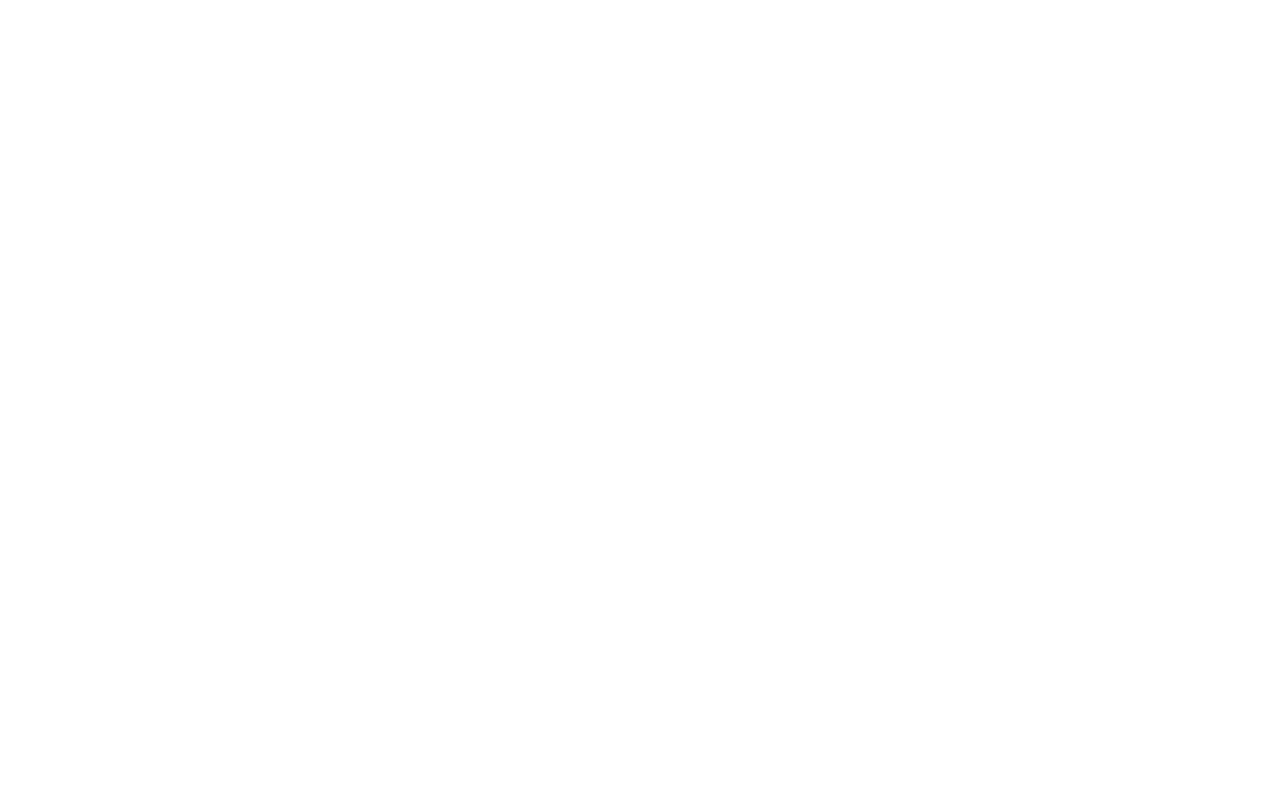
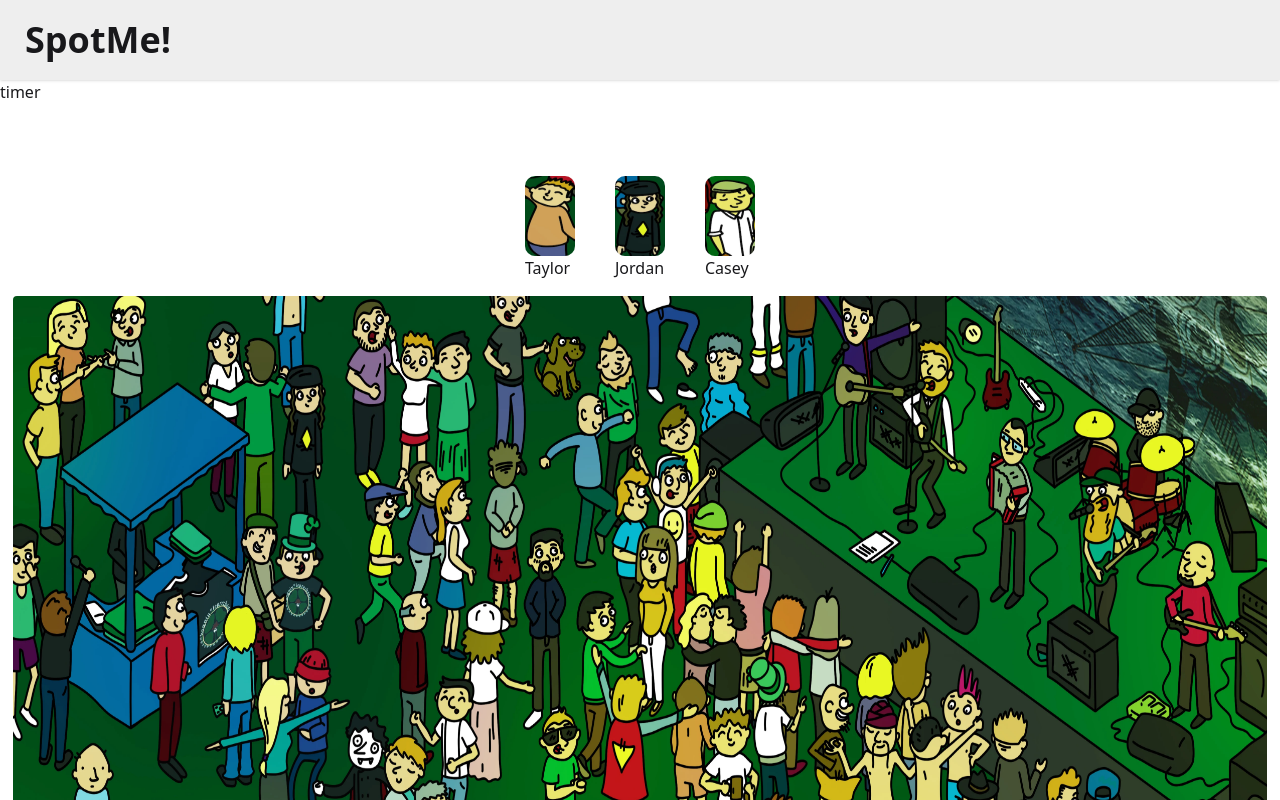
Before and after one commit to gautamtayal1/where-s-waldo, a React (Vite) app in the folder frontend/: page /game/concert in a window 1280 px wide. Before the commit this address had no page. Shown: the top 800 px of the page. Built offline with nearby package versions, Linux system fonts and the light colour scheme.

Commit message:
game page

```diff
--- a/frontend/src/components/FindImageComponent.jsx
+++ b/frontend/src/components/FindImageComponent.jsx
@@ -1,14 +1,44 @@
 import React from 'react'
+import partyImage1 from '../assets/party1.png'
+import partyImage2 from '../assets/party2.png'
+import partyImage3 from '../assets/party3.png'
+import concertImage1 from '../assets/concert1.png'
+import concertImage2 from '../assets/concert2.png'
+import concertImage3 from '../assets/concert3.png'
+import gardenImage1 from '../assets/office1.png'
+import gardenImage2 from '../assets/office2.png'
+import gardenImage3 from '../assets/office3.png'
 
-const FindImageComponent = ({dataset}) => {
+const FindImageComponent = ({page}) => {
+
+  const dataset ={
+    party : {
+      person1: ['Jenna', partyImage1],
+      person2: ['Alex', partyImage2],
+      person3: ['Marcus', partyImage3],
+    },
+    concert : {
+      person1: ['Taylor', concertImage1],
+      person2: ['Jordan', concertImage2],
+      person3: ['Casey', concertImage3],
+    },
+    garden : {
+      person1: ['Evelyn', gardenImage1],
+      person2: ['Leo', gardenImage2],
+      person3: ['Maya', gardenImage3],
+    },
+  }
+
+  console.log(dataset[page]);
+
 
   return (
 
     <div className='flex justify-center items-center gap-10 p-4'>
-      {Object.values(dataset).map((data) => (
+      {Object.values(dataset[page]).map((data) => (
         <div>
         <div>
-          <img src={data[1]} alt="party" className='h-[80px] w-[50px]'/>
+          <img src={data[1]} alt="party" className='h-[80px] w-[50px] rounded-[10px]'/>
         </div>
         <p>{data[0]}</p>
         </div>
--- a/frontend/src/components/GamePage.jsx
+++ b/frontend/src/components/GamePage.jsx
@@ -1,9 +1,43 @@
 import React from 'react'
+import { Link, useParams } from 'react-router'
+import FindImageComponent from './FindImageComponent'
+import concertImg from '../assets/concert.jpg'
+import partyImg from '../assets/party.png'
+import gardenImg from '../assets/office.jpg'
 
 const GamePage = () => {
+
+  const page = useParams()
+  const {id}= page
+  console.log(id)
+
+  const imageLink = () =>{
+    if(id == 'concert'){
+      return concertImg
+    }else if(id == 'party'){
+      return partyImg
+    }else if(id == 'garden'){
+      return gardenImg
+  }}
+
   return (
-    <div>GamePage</div>
+    <div>
+      <div className='timer h-[10vh]'>timer</div>
+      <div className="people">
+        <FindImageComponent page = {id}/>
+      </div>
+
+      <div className="image flex justify-center items-center">
+        <img src={imageLink()} alt=""
+        className='h-[120vh] w-[98vw] rounded'/>
+      </div>
+    <div className='flex justify-center items-center'>
+     <Link to="/home" className="exit btn bg-secondary my-5">Exit</Link>
+    </div>
+
+    </div>
   )
+
 }
 
 export default GamePage
--- a/frontend/src/components/GuideComp.jsx
+++ b/frontend/src/components/GuideComp.jsx
@@ -1,49 +1,23 @@
 import React from 'react'
-import partyImage1 from '../assets/party1.png'
-import partyImage2 from '../assets/party2.png'
-import partyImage3 from '../assets/party3.png'
-import concertImage1 from '../assets/concert1.png'
-import concertImage2 from '../assets/concert2.png'
-import concertImage3 from '../assets/concert3.png'
-import gardenImage1 from '../assets/office1.png'
-import gardenImage2 from '../assets/office2.png'
-import gardenImage3 from '../assets/office3.png'
+
 import { Link } from 'react-router'
 
 
 import FindImageComponent from './FindImageComponent'
 
 const GuideComp = ({page}) => {
-
-  const dataset ={
-    party : {
-      person1: ['Alex', partyImage1],
-      person2: ['Jenna', partyImage2],
-      person3: ['Marcus', partyImage3],
-    },
-    concert : {
-      person1: ['Taylor', concertImage1],
-      person2: ['Jordan', concertImage2],
-      person3: ['Casey', concertImage3],
-    },
-    garden : {
-      person1: ['Evelyn', gardenImage1],
-      person2: ['Leo', gardenImage2],
-      person3: ['Maya', gardenImage3],
-    },
-  }
-
+  console.log(page)
 
   return (
     <div className='flex flex-col items-center'>
       <h1 className='font-bold text-3xl mb-10 mt-5'>{`The ${page}`}</h1>
       <p className='text-xl mb-5'>People to find</p>
       <div className=''>
-        {<FindImageComponent dataset={dataset[page]}/>}
+        {<FindImageComponent page={page}/>}
       </div>
       <div className='flex gap-5'>
       <Link to='/home' className="btn btn-warning mt-5">Change Spot</Link>
-      <button className="btn btn-success mt-5">Play Now</button>
+      <Link to={`/game/${page}`} className="btn btn-success mt-5">Play Now</Link>
       </div>
     </div>
   )
--- a/frontend/src/components/Navbar.jsx
+++ b/frontend/src/components/Navbar.jsx
@@ -4,7 +4,7 @@
   return (
     <div className="navbar bg-base-300 shadow-sm py-5">
       <a className="btn btn-ghost text-4xl">SpotMe!</a>
-      {/* <img src="../assets/johncena.png" alt="logo" /> */}
+
     </div>
   )
 }
--- a/frontend/src/main.jsx
+++ b/frontend/src/main.jsx
@@ -20,7 +20,7 @@
             <Route path='/home' element={<Homepage />} />
             <Route path='/loading' element={<LoadingPage />} />
             <Route path='/guide/:id' element={<GuidePage />} />
-            <Route path='/game' element={<GamePage />} />
+            <Route path='/game/:id' element={<GamePage />} />
             <Route path='/gameover' element={<GameOverPage />} />
             <Route path='/leaderboard' element={<Leaderboard />} />
         </Route>
```
Also changed, not shown: frontend/src/assets/johncena.png.
